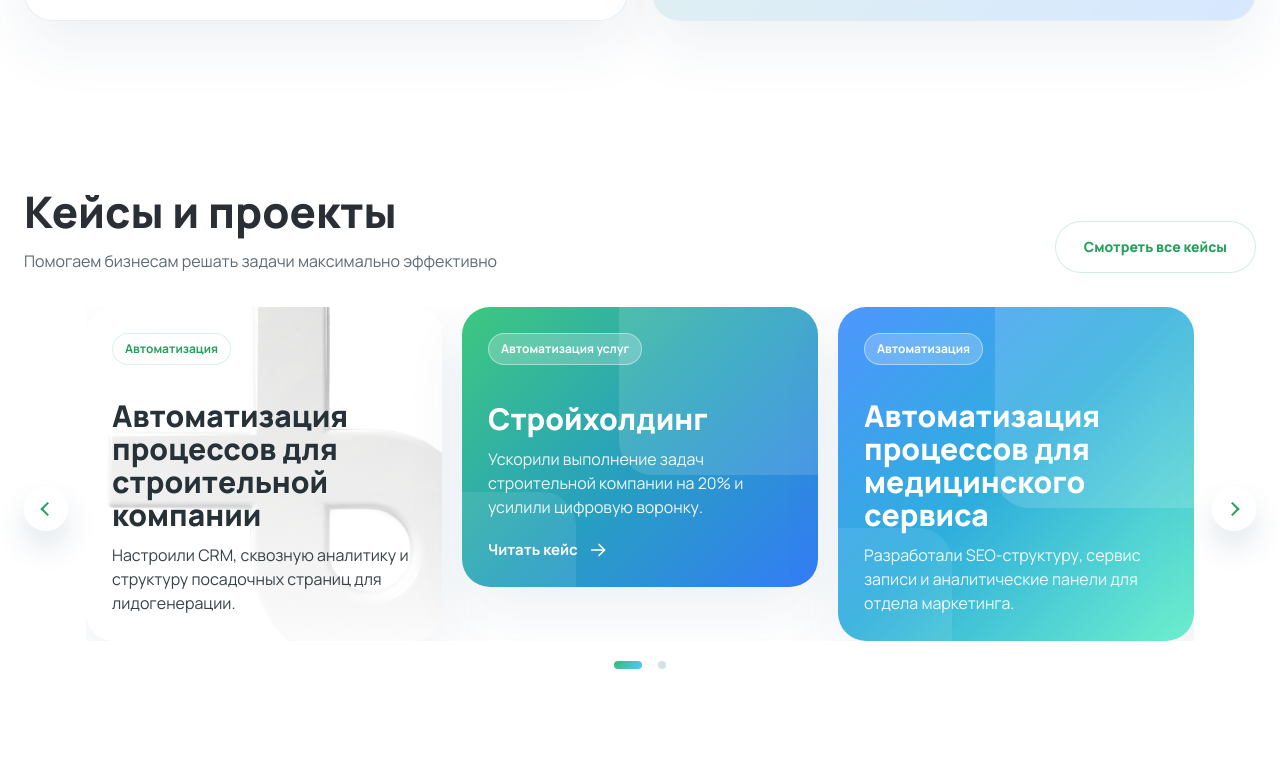
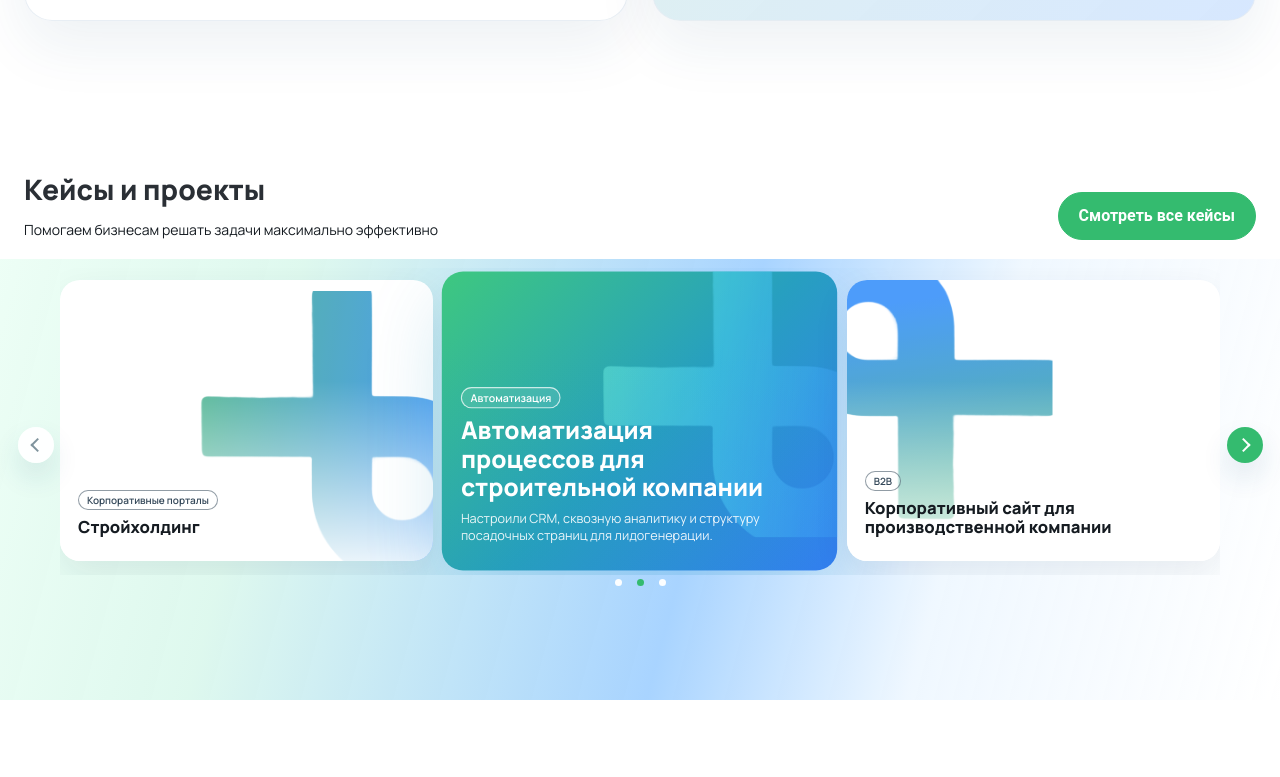
Before and after one commit to witharthur/bitroid24, a plain HTML site: page index.html in a window 1280 px wide. Shown: the part 2323-3100 px from the top of the page. Drawn offline with nearby package versions, Linux system fonts and the light colour scheme.

Commit message:
Update project files

```diff
--- a/css/main.css
+++ b/css/main.css
@@ -942,178 +942,264 @@ h4 {
 }
 
 /* Cases */
+.cases {
+  overflow: hidden;
+  padding: 70px 0 78px;
+  background:
+    linear-gradient(180deg, #ffffff 0 155px, rgba(255, 255, 255, 0) 155px),
+    linear-gradient(105deg, rgba(238, 255, 246, 0.96) 0%, rgba(220, 248, 237, 0.94) 24%, rgba(159, 207, 255, 0.9) 56%, rgba(238, 247, 255, 0.92) 74%, #ffffff 100%);
+}
+
 .cases__top {
+  position: relative;
+  z-index: 2;
   display: flex;
   align-items: flex-end;
   justify-content: space-between;
   gap: 24px;
-  margin-bottom: 34px;
+  margin-bottom: 28px;
+}
+
+.cases .section-heading__title {
+  font-size: clamp(28px, 2.2vw, 38px);
+}
+
+.cases .section-heading__text {
+  margin-top: 14px;
+  font-size: 14px;
+  color: #151b21;
+}
+
+.cases__button {
+  width: auto;
+  min-width: 156px;
+  min-height: 48px;
+  padding: 14px 20px;
+  font-family: "Roboto", "Manrope", "Segoe UI", Arial, sans-serif;
+  font-size: 16px;
+  font-weight: 600;
+  line-height: 1.1;
+  letter-spacing: 0;
+  color: #ffffff;
+  background: var(--color-primary);
+  border-color: var(--color-primary);
+  border-radius: 999px;
+  box-shadow: none;
+  opacity: 1;
+  white-space: nowrap;
+}
+
+.cases__button:hover {
+  color: #ffffff;
+  background: var(--color-primary-dark);
+  border-color: var(--color-primary-dark);
 }
 
 .cases__slider-wrap {
   position: relative;
-  padding: 0 62px 42px;
+  z-index: 2;
+  padding: 0 36px 36px;
 }
 
 .cases-slider {
   overflow: hidden;
+  padding: 0 0 2px;
 }
 
 .cases-slider .swiper-slide {
   height: auto;
+  padding: 12px 0;
+  transition: transform 0.35s ease, opacity 0.35s ease;
 }
 
 .case-card {
   position: relative;
+  width: 100%;
+  min-height: clamp(196px, 22vw, 284px);
+  border-radius: 20px;
+  overflow: hidden;
+  background: #ffffff;
+  box-shadow: 0 14px 36px rgba(25, 55, 79, 0.08);
+  transition: transform 0.4s ease, box-shadow 0.4s ease, background 0.4s ease;
+}
+
+.case-card__body {
+  position: absolute;
+  right: 18px;
+  bottom: 24px;
+  left: 18px;
   display: flex;
   flex-direction: column;
-  justify-content: flex-end;
-  min-height: 280px;
-  padding: 26px;
-  border-radius: 28px;
-  overflow: hidden;
-  box-shadow: var(--color-shadow);
-}
-
-.case-card::before,
+  align-items: flex-start;
+  gap: 7px;
+  z-index: 5;
+  text-align: left;
+}
+
+.case-card::before {
+  content: "";
+ position: absolute;
+   top: 11px;
+    right: -54px;
+    width: 331px;
+    height: 279px;
+background: linear-gradient(98.54deg, #34AE6B 3.22%, #2587F9 86.86%);
+  -webkit-mask: url("../images/case\ 1.png") center / contain no-repeat;
+  mask: url("../images/case\ 1.png ") center / contain no-repeat;
+  opacity: 0.82;
+  pointer-events: none;
+  z-index: 1;
+  transition: transform 0.6s ease;
+}
+
 .case-card::after {
   content: "";
   position: absolute;
-  border-radius: 34px;
-  opacity: 0.72;
-}
-
-.case-card::before {
-  right: -8%;
-  top: -12%;
-  width: 64%;
-  height: 72%;
-}
-
-.case-card::after {
-  left: -16%;
-  bottom: -20%;
-  width: 48%;
-  height: 54%;
-}
-
-.case-card--light {
-  background: linear-gradient(135deg, #ffffff 0%, #eaf7ff 62%, #dffcf1 100%);
-}
-
-.case-card--light::before {
-  background: linear-gradient(135deg, rgba(120, 237, 221, 0.28), rgba(81, 176, 255, 0.1));
-}
-
-.case-card--light::after {
-  background: linear-gradient(135deg, rgba(96, 185, 255, 0.24), rgba(111, 255, 221, 0.18));
-}
-
-.case-card--bg-1 {
-  background: linear-gradient(to bottom, rgba(255, 255, 255, 0) 0%, rgba(255, 255, 255, 0.9) 100%), url("../images/case 1.png") center/cover no-repeat;
-}
-
-.case-card--bg-1::before,
-.case-card--bg-1::after {
-  display: none;
-}
-
-.case-card--green {
+  inset: 0;
+  background: linear-gradient(180deg, rgba(255, 255, 255, 0) 36%, rgba(255, 255, 255, 0.88) 100%);
+  pointer-events: none;
+  z-index: 2;
+}
+
+.swiper-slide-next .case-card::before {
+    right: auto;
+    left: -51px;
+    top: -4px;
+    width: 254px;
+    height: 261px;
+    transform: rotate(-90deg) scaleY(-1);
+    background: linear-gradient(98.54deg, #34AE6B 3.22%, #2587F9 86.86%);
+    -webkit-mask: url("../images/case 1.png") center / contain no-repeat;
+    mask: url("../images/case 1.png") center / contain no-repeat;
+
+}
+
+.swiper-slide-active .case-card {
   color: #ffffff;
   background: linear-gradient(135deg, #3ec87f 0%, #279fc0 52%, #347cf7 100%);
-}
-
-.case-card--green::before {
-  background: rgba(255, 255, 255, 0.18);
-}
-
-.case-card--green::after {
-  background: rgba(255, 255, 255, 0.12);
-}
-
-.case-card--blue {
-  color: #ffffff;
-  background: linear-gradient(135deg, #4e96ff 0%, #2eaedc 48%, #6ef0cd 100%);
-}
-
-.case-card--blue::before {
-  background: rgba(255, 255, 255, 0.2);
-}
-
-.case-card--blue::after {
-  background: rgba(255, 255, 255, 0.12);
-}
-
-.case-card--white {
-  background: linear-gradient(135deg, #ffffff 0%, #eff7ff 52%, #e4fff5 100%);
-}
-
-.case-card--white::before {
-  background: rgba(92, 185, 255, 0.16);
-}
-
-.case-card--white::after {
-  background: rgba(111, 255, 221, 0.18);
+  transform: scale(1.06);
+  box-shadow: 0 28px 70px rgba(48, 156, 197, 0.22);
+}
+
+.swiper-slide-active .case-card::before {
+      content: "";
+    position: absolute;
+    top: -9px;
+    right: -39px;
+    width: 295px;
+    height: 260px;
+    background: linear-gradient(96deg, rgba(126, 255, 225, 0.56) 4%, rgba(84, 218, 255, 0.54) 48%, rgba(61, 141, 255, 0.42) 100%);
+    -webkit-mask: url(../images/case\ 1.png ) center / contain no-repeat;
+    mask: url(../images/case\ 1.png ) center / contain no-repeat;
+    opacity: 0.82;
+    pointer-events: none;
+    z-index: 1;
+    transition: transform 0.6s ease;
+}
+
+.swiper-slide-active .case-card::after {
+  background: linear-gradient(180deg, rgba(255, 255, 255, 0) 20%, rgba(28, 153, 155, 0.08) 100%);
+}
+
+.case-card--bg-1::before,
+.swiper-slide-next .case-card--bg-1::before,
+.swiper-slide-active .case-card--bg-1::before {
+  top: -28px;
+  right: auto;
+  left: -69px;
+  width: 348px;
+  height: 348px;
+  background: linear-gradient(98.54deg, rgba(52, 174, 107, 0.32) 3.22%, rgba(37, 135, 249, 0.38) 86.86%);
+  -webkit-mask: url("../images/case 1.png") center / contain no-repeat;
+  mask: url("../images/case 1.png") center / contain no-repeat;
+  mix-blend-mode: normal;
+  opacity: 1;
+  transform: rotate(90deg);
 }
 
 .case-card__label {
   position: relative;
-  z-index: 1;
+  z-index: 5;
   display: inline-flex;
   width: max-content;
-  margin-bottom: auto;
-  padding: 6px 12px;
+  max-width: 100%;
+  padding: 3px 8px;
   border-radius: 999px;
-  border: 1px solid rgba(255, 255, 255, 0.42);
-  background: rgba(255, 255, 255, 0.22);
+  border: 1px solid rgba(52, 72, 89, 0.54);
+  background: rgba(255, 255, 255, 0.28);
+  font-size: 10px;
+  font-weight: 600;
+  line-height: 1.2;
+  color: #344859;
+}
+
+.swiper-slide-active .case-card__label {
+  border-color: rgba(255, 255, 255, 0.72);
+  background: rgba(255, 255, 255, 0.1);
+  color: #ffffff;
+}
+
+.case-card__title {
+  position: relative;
+  z-index: 5;
+  max-width: 300px;
+  margin-top: 0;
+  font-size: clamp(15.5px, 1.3vw, 21px);
+  font-weight: 800;
+  line-height: 1.18;
+  color: #151b21;
+}
+
+.swiper-slide-active .case-card__title {
+  color: #ffffff;
+  font-size: clamp(20px, 1.8vw, 26px);
+}
+
+.case-card__text {
+  position: relative;
+  z-index: 5;
+  max-width: 310px;
+  margin-top: 0;
   font-size: 12px;
-  font-weight: 700;
-}
-
-.case-card--light .case-card__label,
-.case-card--white .case-card__label {
-  border-color: rgba(52, 187, 111, 0.18);
-  background: rgba(255, 255, 255, 0.78);
-  color: var(--color-primary-dark);
-}
-
-.case-card__title,
-.case-card__text,
+  line-height: 1.38;
+  opacity: 0.9;
+  display: none;
+}
+
+.swiper-slide-active .case-card__text {
+  display: block;
+}
+
 .case-card .text-link {
   position: relative;
-  z-index: 1;
-}
-
-.case-card__title {
-  max-width: 280px;
-  margin-top: 34px;
-  font-size: 30px;
-  font-weight: 800;
-  line-height: 1.1;
-}
-
-.case-card__text {
-  max-width: 300px;
-  margin-top: 12px;
-  opacity: 0.92;
-}
-
-.case-card .text-link {
-  margin-top: 20px;
+  z-index: 5;
+  margin-top: 4px;
+  font-size: 13px;
+  color: inherit;
+  display: none;
+}
+
+.case-card .text-link svg {
+  width: 18px;
+  height: 18px;
+}
+
+.swiper-slide-active .case-card .text-link {
+  display: inline-flex;
 }
 
 .cases__arrow {
   position: absolute;
   top: 50%;
   z-index: 4;
-  width: 44px;
-  height: 44px;
+  width: 36px;
+  height: 36px;
   border: 0;
   border-radius: 50%;
   background: rgba(255, 255, 255, 0.95);
-  box-shadow: 0 16px 30px rgba(25, 84, 126, 0.14);
+  box-shadow: 0 14px 28px rgba(25, 84, 126, 0.12);
   transform: translateY(-50%);
-  transition: transform var(--transition), box-shadow var(--transition);
+  transition: transform var(--transition), box-shadow var(--transition), background-color var(--transition);
 }
 
 .cases__arrow::before {
@@ -1123,8 +1209,8 @@ h4 {
   left: 50%;
   width: 10px;
   height: 10px;
-  border-top: 2px solid var(--color-primary-dark);
-  border-right: 2px solid var(--color-primary-dark);
+  border-top: 2px solid #7f939d;
+  border-right: 2px solid #7f939d;
 }
 
 .cases__arrow:hover {
@@ -1133,7 +1219,7 @@ h4 {
 }
 
 .cases__arrow--prev {
-  left: 0;
+  left: -6px;
 }
 
 .cases__arrow--prev::before {
@@ -1141,32 +1227,34 @@ h4 {
 }
 
 .cases__arrow--next {
-  right: 0;
+  right: -7px;
+  background: var(--color-primary);
 }
 
 .cases__arrow--next::before {
+  border-color: #ffffff;
   transform: translate(-65%, -50%) rotate(45deg);
 }
 
 .cases__pagination {
   display: flex;
   justify-content: center;
-  gap: 8px;
-  margin-top: 20px;
+  gap: 7px;
+  margin-top: 4px;
 }
 
 .cases__pagination .swiper-pagination-bullet {
-  width: 8px;
-  height: 8px;
+  width: 7px;
+  height: 7px;
   margin: 0;
   border-radius: 999px;
-  background: rgba(62, 113, 146, 0.22);
+  background: rgba(255, 255, 255, 0.96);
   opacity: 1;
 }
 
 .cases__pagination .swiper-pagination-bullet-active {
-  width: 28px;
-  background: linear-gradient(135deg, var(--color-primary) 0%, #53c9ff 100%);
+  width: 7px;
+  background: var(--color-primary);
 }
 
 /* FAQ */
@@ -1722,9 +1810,16 @@ h4 {
     padding: 24px 20px;
   }
 
-  .included-card__title,
+  .included-card__title {
+    font-size: 24px;
+  }
+
   .case-card__title {
-    font-size: 24px;
+    font-size: 20px;
+  }
+
+  .swiper-slide-active .case-card__title {
+    font-size: 22px;
   }
 
   .cases__top,
@@ -1735,6 +1830,7 @@ h4 {
 
   .cases__slider-wrap {
     padding: 0 0 36px;
+    gap: 20px;
   }
 
   .cases__arrow {
@@ -1743,7 +1839,7 @@ h4 {
 
   .case-card {
     min-height: 240px;
-    padding: 22px;
+    padding: 0;
   }
 
   .faq__art {
--- a/index.html
+++ b/index.html
@@ -305,18 +305,11 @@
             <div class="swiper cases-slider">
               <div class="swiper-wrapper">
                 <div class="swiper-slide">
-                  <article class="case-card case-card--light case-card--bg-1">
-                    <span class="case-card__label">Автоматизация</span>
-                    <h3 class="case-card__title">Автоматизация процессов для строительной компании</h3>
-                    <p class="case-card__text">Настроили CRM, сквозную аналитику и структуру посадочных страниц для лидогенерации.</p>
-                  </article>
-                </div>
-
-                <div class="swiper-slide">
                   <article class="case-card case-card--green">
-                    <span class="case-card__label">Автоматизация услуг</span>
+                    <div class="case-card__body">
+                      <span class="case-card__label">Корпоративные порталы</span>
                       <h3 class="case-card__title">Стройхолдинг</h3>
-                    <p class="case-card__text">Ускорили выполнение задач строительной компании на 20% и усилили цифровую воронку.</p>
+                      <p class="case-card__text">Ускорили выполнение задач строительной компании на 20%.</p>
                       <a class="text-link text-link--light" href="#contact">
                         Читать кейс
                         <svg viewBox="0 0 24 24" aria-hidden="true">
@@ -324,22 +317,27 @@
                           <path d="m12 6 6 6-6 6"></path>
                         </svg>
                       </a>
+                    </div>
                   </article>
                 </div>
 
                 <div class="swiper-slide">
                   <article class="case-card case-card--blue">
+                    <div class="case-card__body">
                       <span class="case-card__label">Автоматизация</span>
-                    <h3 class="case-card__title">Автоматизация процессов для медицинского сервиса</h3>
-                    <p class="case-card__text">Разработали SEO-структуру, сервис записи и аналитические панели для отдела маркетинга.</p>
+                      <h3 class="case-card__title">Автоматизация процессов для строительной компании</h3>
+                      <p class="case-card__text">Настроили CRM, сквозную аналитику и структуру посадочных страниц для лидогенерации.</p>
+                    </div>
                   </article>
                 </div>
 
                 <div class="swiper-slide">
                   <article class="case-card case-card--white">
+                    <div class="case-card__body">
                       <span class="case-card__label">B2B</span>
                       <h3 class="case-card__title">Корпоративный сайт для производственной компании</h3>
                       <p class="case-card__text">Объединили каталог, посадочные страницы и CRM-интеграцию в единую платформу.</p>
+                    </div>
                   </article>
                 </div>
               </div>
--- a/js/main.js
+++ b/js/main.js
@@ -121,9 +121,11 @@
             slidesPerView: 2,
             spaceBetween: 18
           },
-          992: {
+          768: {
             slidesPerView: 3,
-            spaceBetween: 20
+            spaceBetween: 20,
+            centeredSlides: true,
+            initialSlide: 1
           }
         }
       });
```
Also changed, not shown: content.html (+10 -12 lines), images/chousen.png (added). Lines whose indentation alone changed are shown as unchanged.
